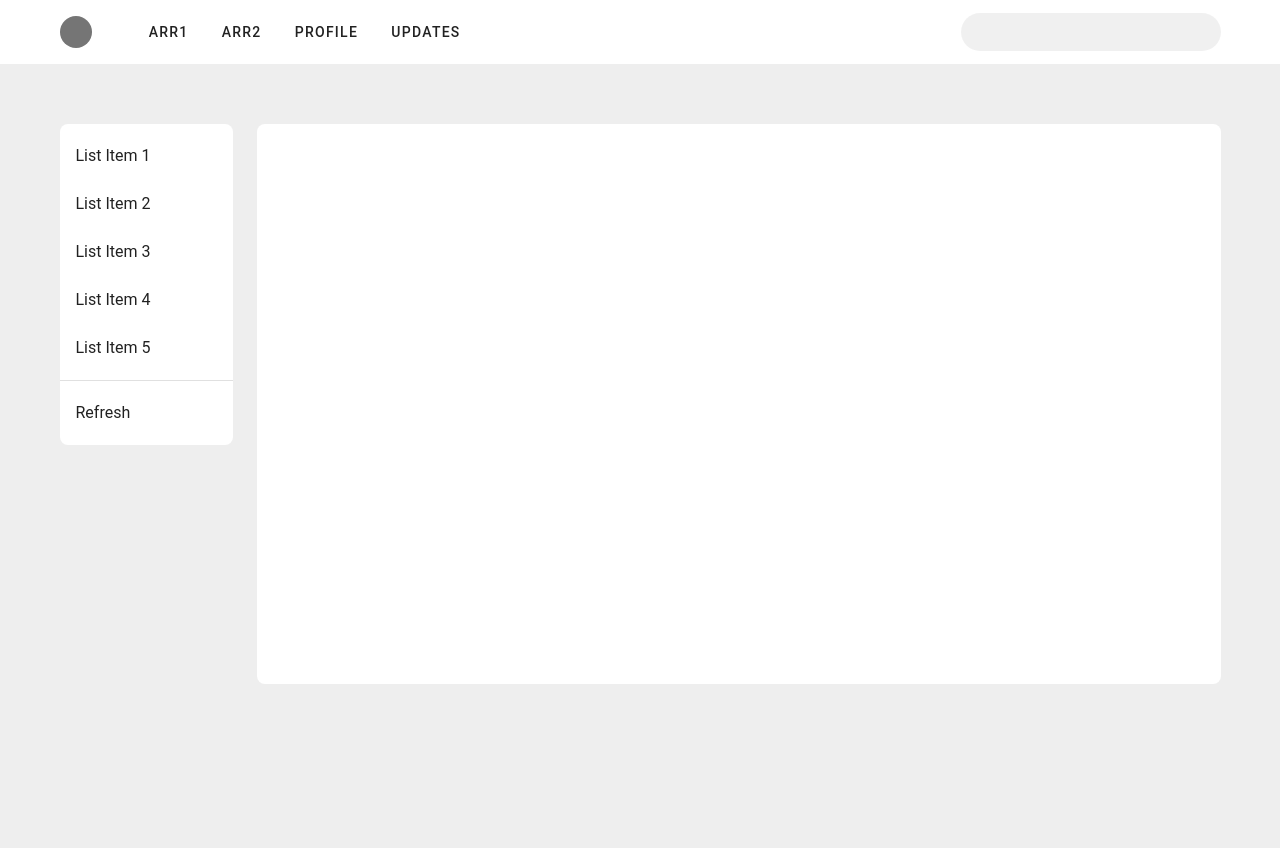
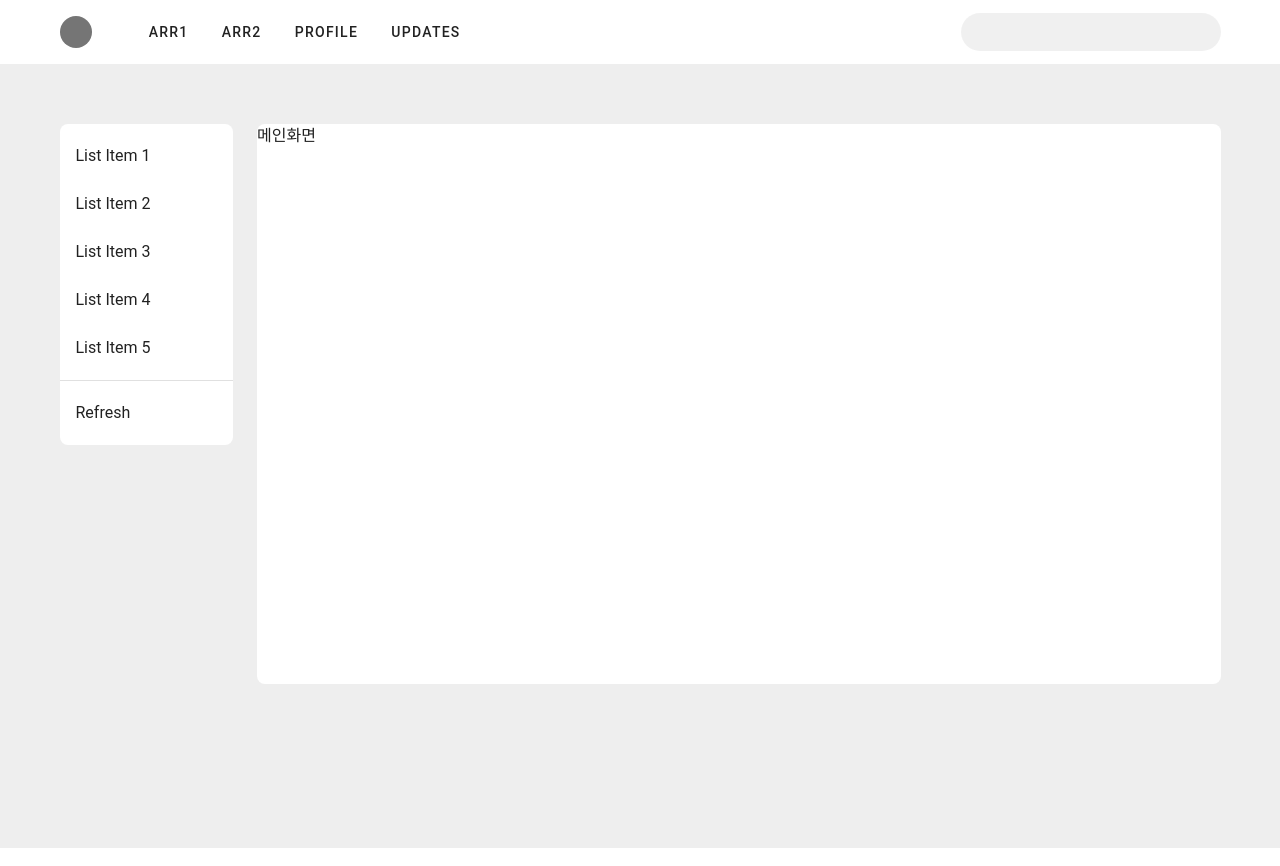
Before and after one commit to ktds-si2/covid-system, a Vue app in the folder frontend/: page /vuetify in a window 1280 px wide. Built offline with nearby package versions, Linux system fonts and the light colour scheme.

Commit message:
(FE) 주석추가

```diff
--- a/frontend/src/components/page/VuetifyTest.vue
+++ b/frontend/src/components/page/VuetifyTest.vue
@@ -37,6 +37,7 @@
     <v-main class="grey lighten-3">
       <v-container>
         <v-row>
+        <!-- 리스트 아이템 -->
           <v-col cols="2">
             <v-sheet rounded="lg">
               <v-list color="transparent">
@@ -67,18 +68,21 @@
               </v-list>
             </v-sheet>
           </v-col>
+          <!-- -->
 
           <v-col>
             <v-sheet
               min-height="70vh"
               rounded="lg"
             >
+            메인화면
               <!--  -->
             </v-sheet>
           </v-col>
         </v-row>
       </v-container>
     </v-main>
+
   </v-app>
 </template>
 
```
